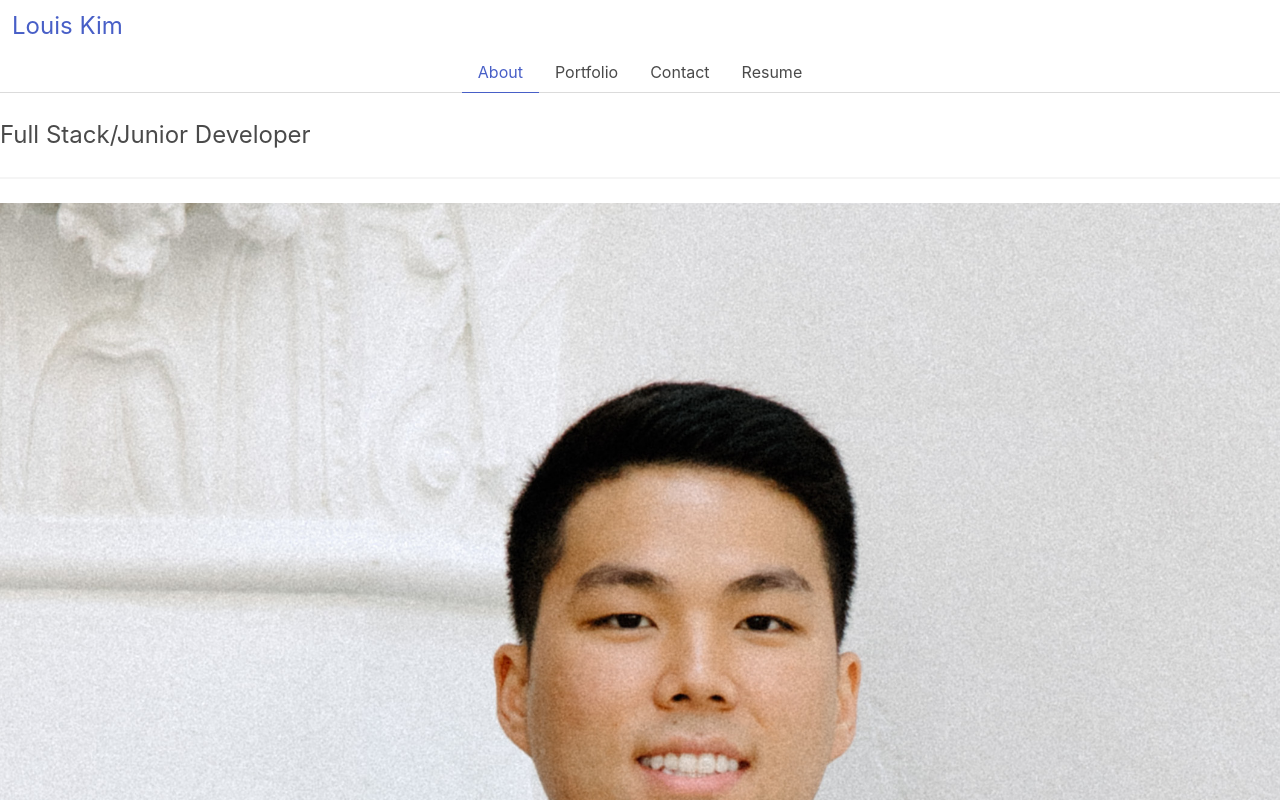
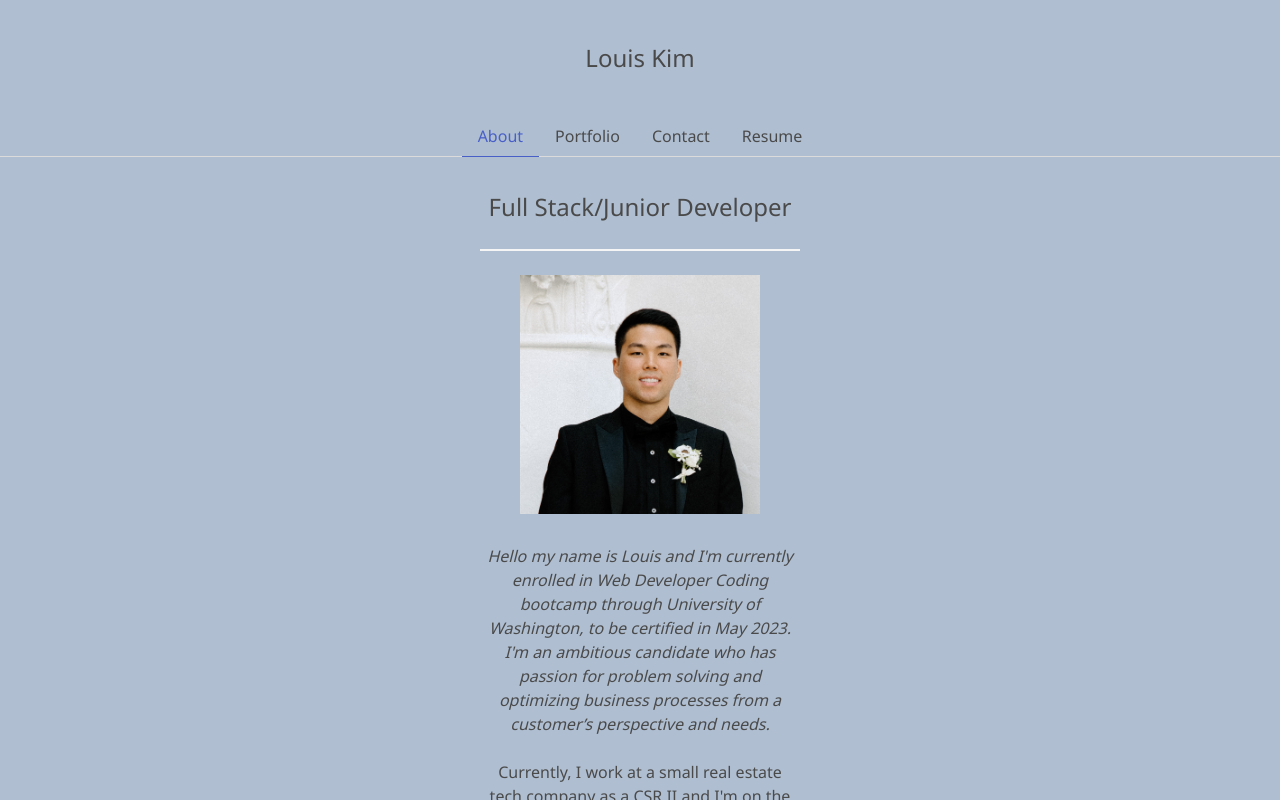
Before and after one commit to louiskgkim/react-portfolio, a React (Create React App) app: page / in a window 1280 px wide. Shown: the top 800 px of the page. Built offline with nearby package versions, Linux system fonts and the light colour scheme.

Commit message:
finished css with some styling changes

```diff
--- a/src/index.css
+++ b/src/index.css
@@ -0,0 +1,61 @@
+* {
+  margin: 0;
+  padding: 0;
+  box-sizing: border-box;
+}
+
+body {
+  font-family: Noto Sans;
+  text-align: center;
+  background-color: #AFBED1;
+
+}
+
+div.navbar-brand {
+  padding-top: 2em;
+  margin-bottom: 2em;
+
+}
+
+main {
+  margin-top: 2em;
+  margin-bottom: 2em;
+  margin-left: 30em;
+  margin-right: 30em;
+}
+
+footer.footer {
+  background-color: #AFBED1;
+}
+
+.navbar .navbar-brand>.navbar-item,
+.navbar .navbar-brand .navbar-link {
+  display: inline-block;
+}
+
+.navbar,
+.navbar-brand {
+  text-align: center;
+  display: block;
+  width: 100%;
+  background-color: #AFBED1;
+}
+
+.pic {
+  clip-path: square();
+  width: 240px;
+}
+
+.label {
+  text-align: left;
+}
+
+
+@media only screen and (max-width: 1024px) {
+  main {
+    margin-top: 5em;
+    margin-bottom: 5em;
+    margin-left: 5em;
+    margin-right: 5em;
+  }
+}
```
Also changed, not shown: 1 other file (tests, documents, lock files or other folders).
